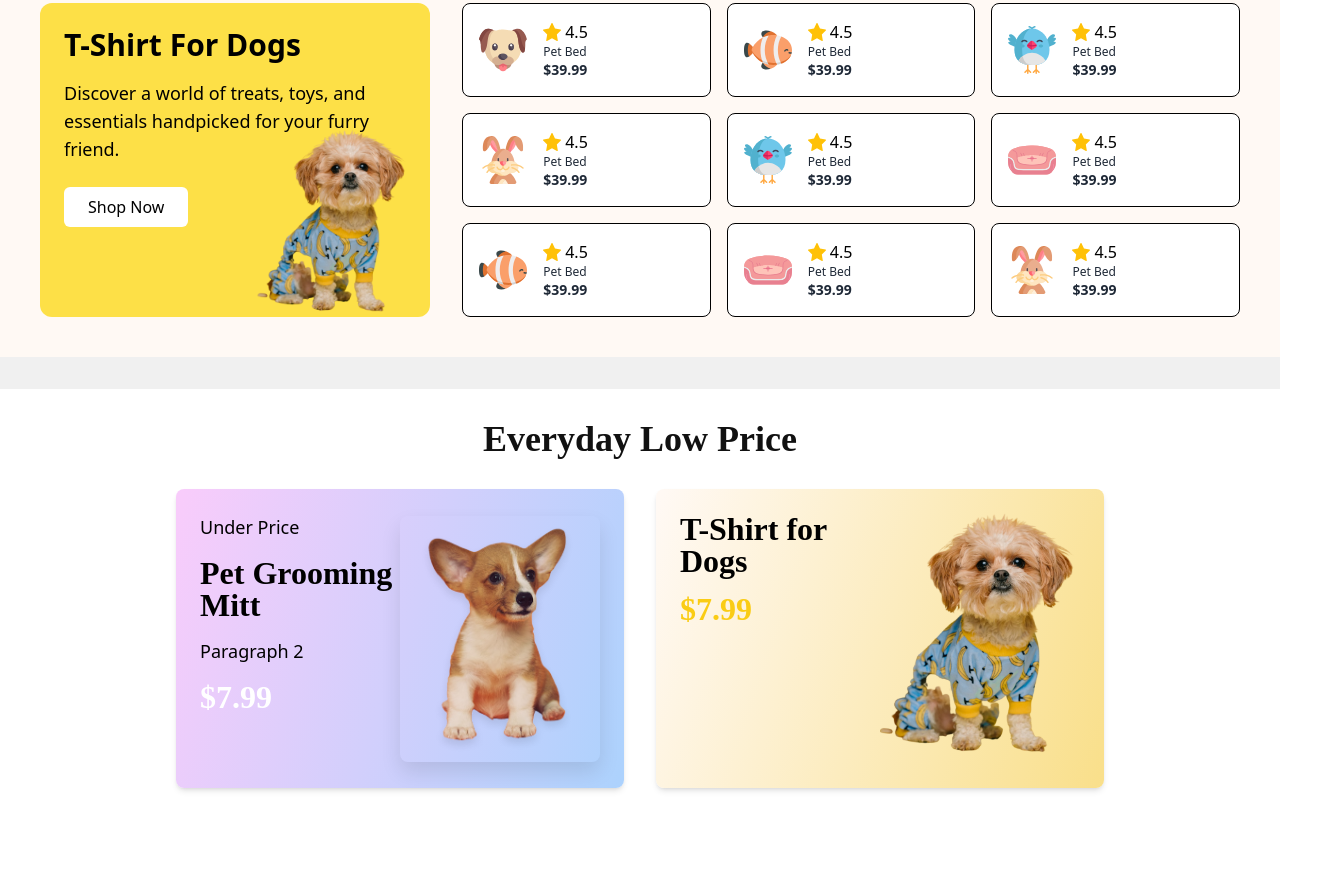
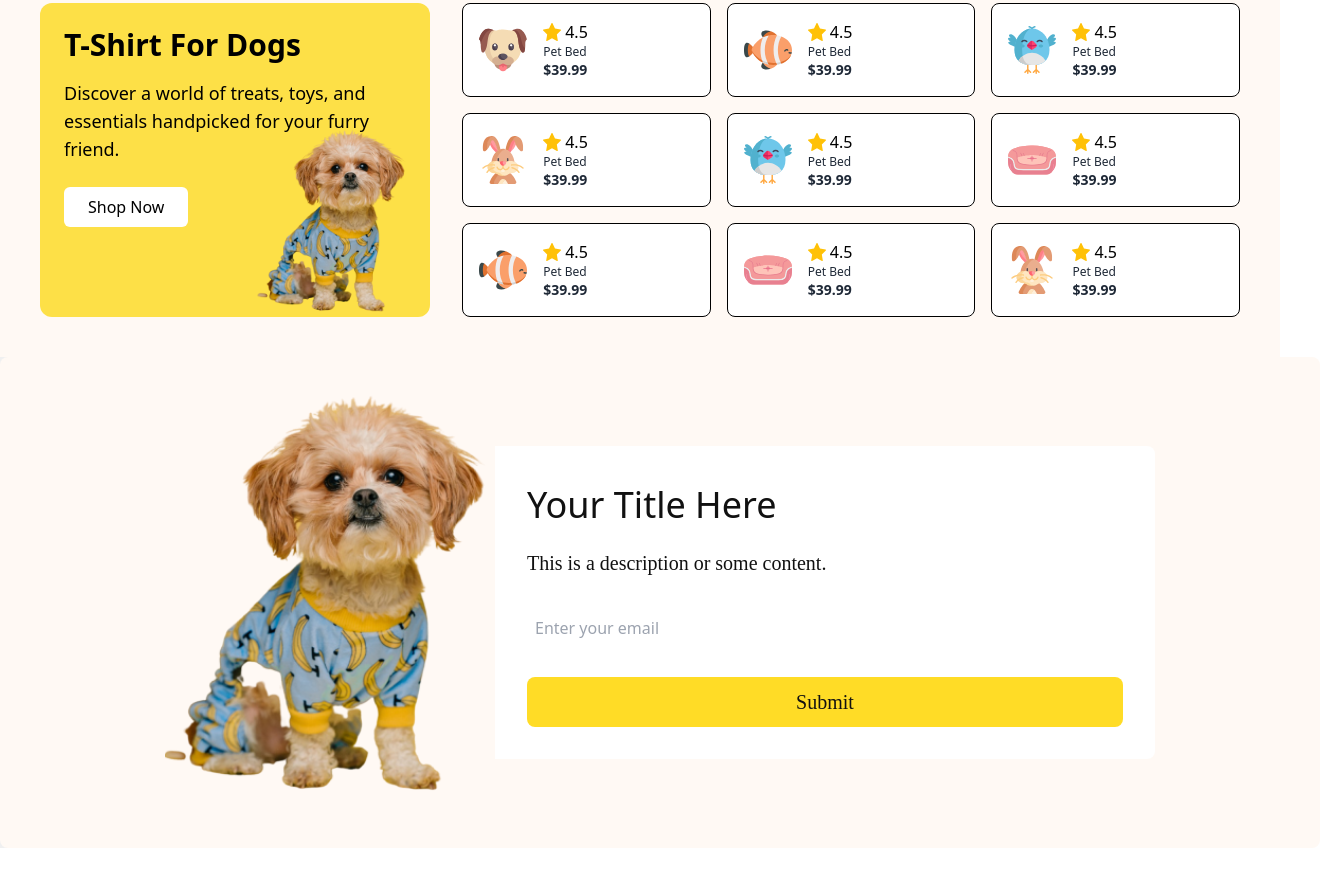
Before and after one commit to AAlim221/Pets, a plain HTML site: page Index.html in a window 1280 px wide. Shown: the part 1493-2377 px from the top of the page, 1320 px wide, since content can reach past the window. After the commit the page ends 2341 px from the top, so only its background shows below. Drawn offline with nearby package versions, Linux system fonts and the light colour scheme.

Commit message:
upper fotter section

```diff
--- a/Index.html
+++ b/Index.html
@@ -1332,46 +1332,29 @@
           </div>
         </div>
 </section>
-<section class="bg-white py-8 mx-auto my-8 max-w-screen-xl">
-  <h1 class="text-3xl font-bold mb-8 text-center" style="font-family: 'ADLaM Display'; font-size: 36px; color: #111;">
-    Everyday Low Price
-  </h1>
+<section class="flex items-center justify-center w-[1320px] h-[491px] flex-shrink-0 rounded-lg bg-[#FFF9F4]">
+  <!-- Left Image -->
+  <div class="flex-shrink-0 w-[330px] h-[415px] rounded-lg bg-[url('c1-assets/cute-pet-mid.png')] bg-cover bg-center">
+  </div>
 
-  <div class="flex gap-8 flex-wrap justify-center">
-    <!-- First Card -->
-    <div class="flex flex-col md:flex-row rounded-lg shadow-md p-6 max-w-md w-full mb-8"
-      style="background: linear-gradient(109deg, #F8CCFB 1.27%, #ACD2FD 100%);">
-      <div class="md:w-1/2 space-y-4">
-        <p class="text-lg text-black font-sora text-lg">Under Price</p>
-        <h1 class="text-2xl font-bold text-black" style="font-family: 'ADLaM Display'; font-size: 32px;">
-          Pet Grooming Mitt
-        </h1>
-        <p class="text-lg text-black font-sora text-lg">Paragraph 2</p>
-        <h1 class="text-2xl font-bold text-white" style="font-family: 'ADLaM Display'; font-size: 32px;">$7.99</h1>
-      </div>
-      <div class="md:w-1/2 flex justify-center items-center">
-        <img src="c1-assets/cute-dog-mid.png" alt="Pet Grooming Mitt" class="rounded-lg max-w-full h-auto"
-          style="box-shadow: 0px 10px 20px rgba(0, 0, 0, 0.10);">
-      </div>
-    </div>
-
-    <!-- Second Card -->
-    <div class="flex flex-col md:flex-row rounded-lg shadow-md p-6 max-w-md w-full mb-8"
-      style="background: linear-gradient(109deg, #FFF9F4 1.27%, #F9DF8A 100%);">
-      <div class="md:w-1/2 space-y-4">
-        <h1 class="text-2xl font-bold text-black" style="font-family: 'ADLaM Display'; font-size: 32px;">
-          T-Shirt for Dogs
-        </h1>
-        <h1 class="text-2xl font-bold text-yellow-400" style="font-family: 'ADLaM Display'; font-size: 32px;">
-          $7.99
-        </h1>
-      </div>
-      <div class="md:w-1/2 flex justify-center items-center">
-        <img src="c1-assets/cute-pet-mid.png" alt="T-Shirt for Dogs" class="rounded-lg max-w-full h-auto">
-      </div>
-    </div>
+  <!-- Right Card -->
+  <div class="w-1/2 p-8 flex flex-col justify-center space-y-4 bg-white rounded-r-lg">
+    <h1 class="text-[#111] text-[36px] font-[400] font-[\" ADLaM Display\"] leading-normal">
+      Your Title Here
+    </h1>
+    <p class="text-[#111] text-[20px] font-[400] font-[Sora] leading-normal">
+      This is a description or some content.
+    </p>
+    <input type="email" placeholder="Enter your email"
+      class="w-[472px] h-[67px] flex-shrink-0 rounded-[8px] bg-white p-2 text-gray-700" />
+    <button
+      class="inline-flex items-center justify-center gap-2 p-[10px_30px] rounded-[8px] bg-[#FFDC26] text-[#111] font-[Sora] text-[20px] font-[400] leading-normal">
+      Submit
+    </button>
   </div>
 </section>
 
+
+
 </body>
 </html>
```
